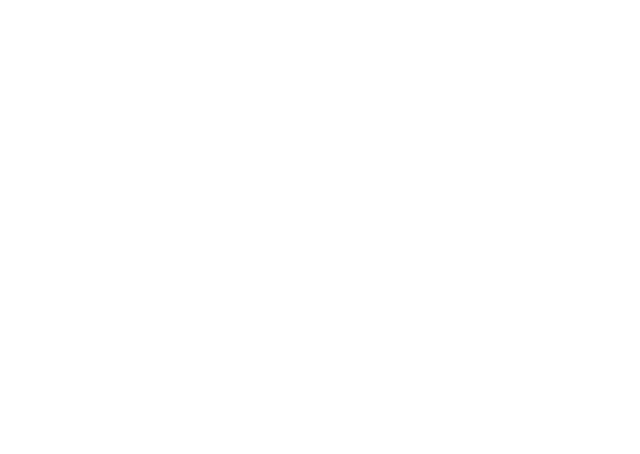
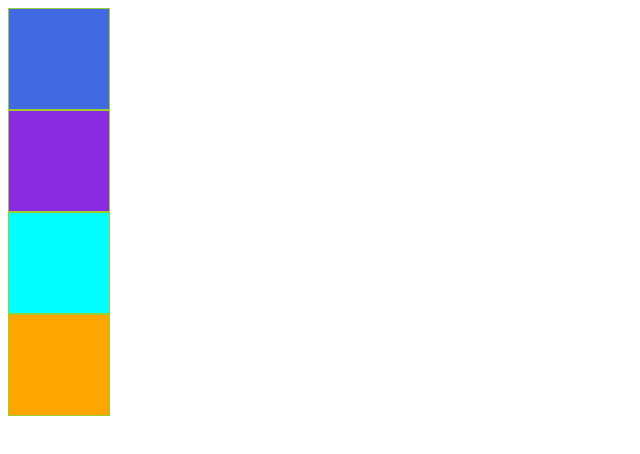
Before and after one commit to Samsuddin-Shohan/explore-css, a plain HTML site: page hidden.html in a window 1280 px wide. Shown: the whole page, without its empty margins (0-640 px from the left). Drawn offline with Linux system fonts and the light colour scheme.

```diff
--- /dev/null
+++ b/hidden.css
@@ -0,0 +1,19 @@
+.box {
+  width: 100px;
+  height: 100px;
+  border: 1px solid yellowgreen;
+}
+#box-1 {
+  background-color: royalblue;
+}
+#box-2 {
+  background-color: blueviolet;
+  /* visibility: hidden; */
+  /* display: none; */
+}
+#box-3 {
+  background-color: aqua;
+}
+#box-4 {
+  background-color: orange;
+}
--- a/hidden.html
+++ b/hidden.html
@@ -0,0 +1,17 @@
+<!DOCTYPE html>
+<html lang="en">
+<head>
+    <meta charset="UTF-8">
+    <meta http-equiv="X-UA-Compatible" content="IE=edge">
+    <meta name="viewport" content="width=device-width, initial-scale=1.0">
+    <title>hidden/none</title>
+    <link rel="stylesheet" href="/hidden.css">
+
+</head>
+<body>
+    <div class="box" id="box-1"></div>
+    <div class="box" id="box-2"></div>
+    <div class="box" id="box-3"></div>
+    <div class="box" id="box-4"></div>
+</body>
+</html>
```
Also changed, not shown: index.html (+1 -0 lines).
